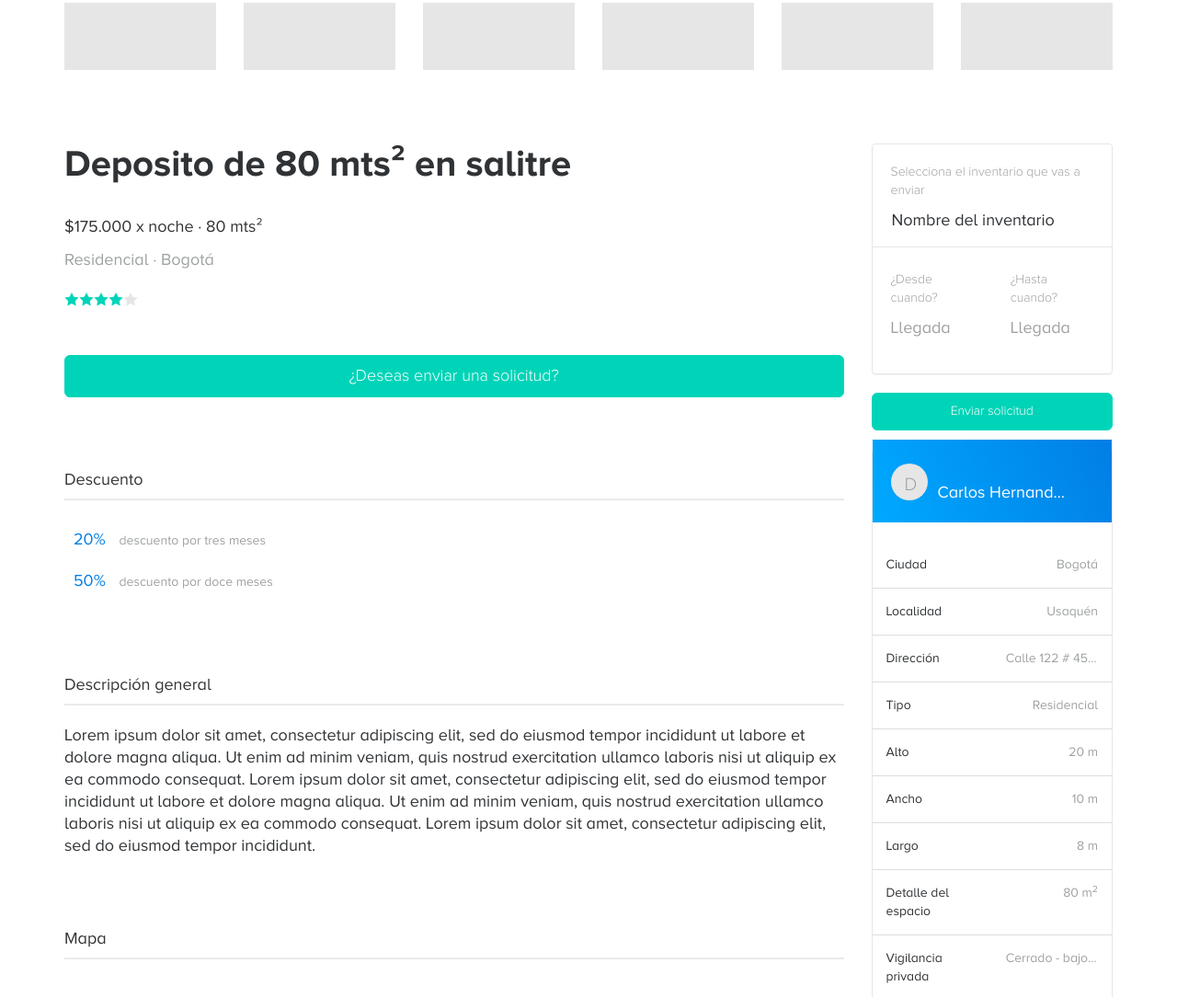
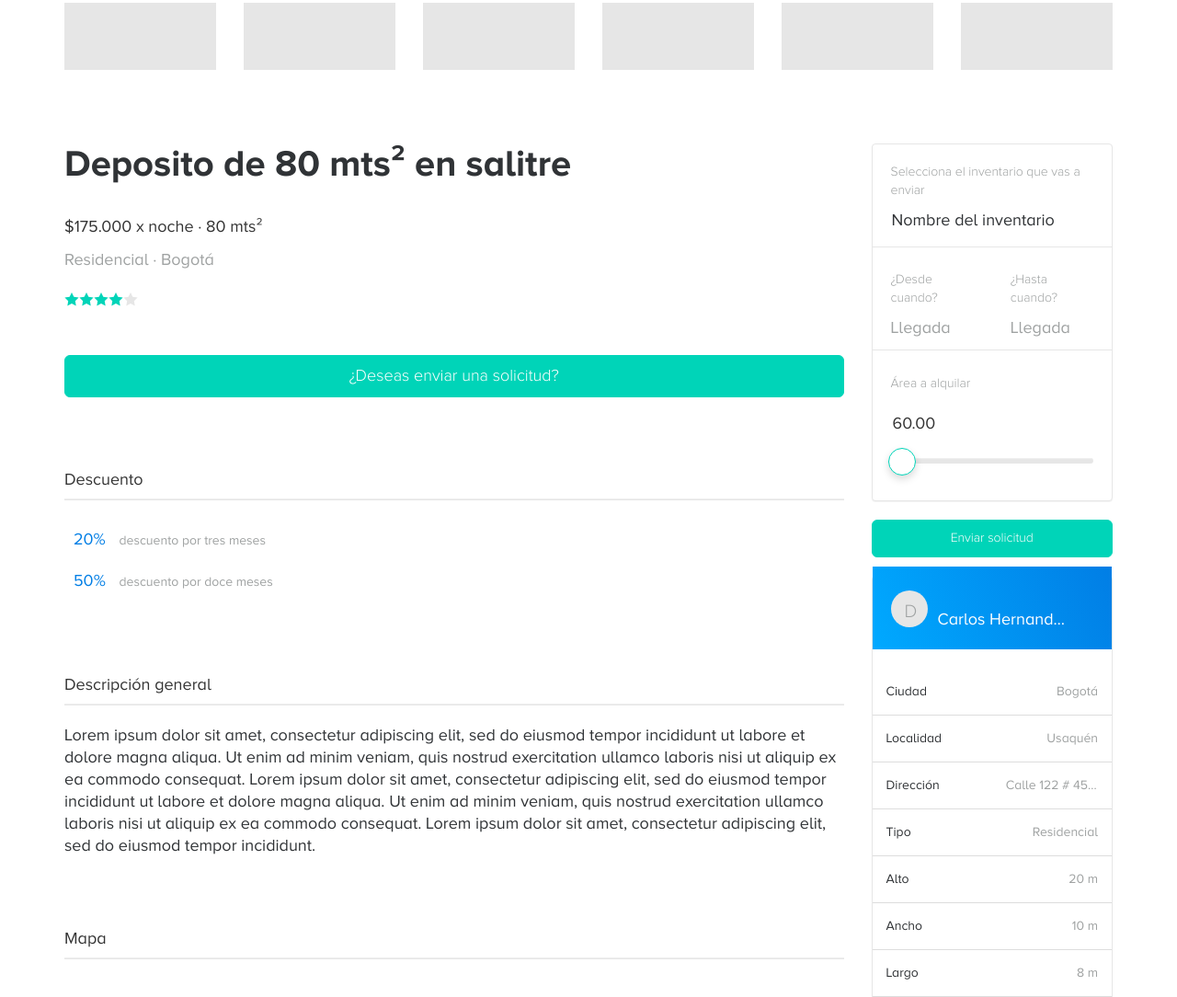
Before and after one commit to plusvaliamarket/storable, a website: page app/detalle.html in a window 1280 px wide. Shown: the part 637-1721 px from the top of the page at 92% size. Drawn offline with nearby package versions, Linux system fonts and the light colour scheme; files whose address does not match are found by name.

Commit message:
Slider para area

```diff
--- a/app/detalle.html
+++ b/app/detalle.html
@@ -13,6 +13,7 @@
     <link rel="stylesheet" href="css/swiper.min.css">
     <link rel="stylesheet" href="css/semantic.css">
     <link rel="stylesheet" href="css/bootstrap-datetimepicker.min.css">
+    <link rel="stylesheet" href="css/nouislider.min.css">
     <link rel="stylesheet" href="css/font-awesome.min.css">
 </head>
 <body id="layout-int">
@@ -415,6 +416,13 @@ debes completar tu registro.</span>
                       </div>
                     </div>
                   </div>
+                  <div class="form-group">
+                    <label>Área a alquilar</label>
+                    <div class="slider-stand">
+                      <input id="input-with-keypress-1" type="text">
+                     <div id="html5" class="noUi-target noUi-ltr noUi-horizontal"> </div>
+                    </div>
+                  </div>
 
             </div>
 
@@ -645,7 +653,35 @@ fácilmente tu inventario
 <script src="js/semantic.min.js"></script>
 <script type="text/javascript" src="js/moment.js"></script>
 <script type="text/javascript" src="js/bootstrap-datetimepicker.min.js"></script>
+<script type="text/javascript" src="js/nouislider.min.js"></script>
 
+<!--Range script-->
+  <script type="text/javascript">
+   var html5Slider = document.getElementById('html5');
+
+  var input1 = document.getElementById('input-with-keypress-1');
+  var inputs = [input1];
+
+noUiSlider.create(html5Slider, {
+  start: [ 60 ],
+
+  range: {
+    'min': 50,
+    'max': 200
+    }
+  });
+  html5Slider.noUiSlider.on('update', function( values, handle ) {
+    inputs[handle].value = values[handle];
+  });
+  function setSliderHandle(i, value) {
+  var r = [null,null];
+  r[i] = value;
+  html5Slider.noUiSlider.set(r);
+}
+
+
+
+  </script>
    <script>
   $(document)
     .ready(function() {
--- a/scss/layout/_containers.scss
+++ b/scss/layout/_containers.scss
@@ -269,7 +269,7 @@ aside .btn { margin-bottom: $marginBottom20;}
 textarea::selection, input::selection { color:$softGrey;}
 
 
-.panel .calendar-storable .form-group  { border-bottom: 0 none; overflow:visible;}
+.panel .calendar-storable .form-group  { border-bottom: 1px solid #e6e6e6 !important; overflow:visible;}
 
 .panel .form-group-last {clear:both}
 .panel label {font-size: $size14px;
@@ -519,10 +519,14 @@ textarea::selection, input::selection { color:$softGrey;}
 .main-search  .ui.popup .column {width: 100% !important; padding:0 !important;
 	text-align: left !important;
 	}
-.main-search .noUi-target{border-radius:100px; border:0 none;
-	background:$greylight;
-	  height: 6px;
-	  margin-bottom:$marginBottom30; }
+.slider-stand {margin:$marginTop10 0; }
+.slider-stand .noUi-target {margin-bottom: $marginTop10 !important}
+.slider-stand .noUi-base {top: -5px;}
+.slider-stand input {margin: 0 0 20px;height: 28px;}
+.noUi-target{border-radius:100px !important; border:0 none !important;
+	background:$greylight !important;
+	  height: 6px !important;
+	  margin-bottom:$marginBottom30 !important; }
 .main-search .column .btn {    padding: 6px 15px;}
 .main-search  .column .btn.btn-primary {
 	  @include btnStorable($menta,$menta,#fff);
@@ -545,17 +549,17 @@ textarea::selection, input::selection { color:$softGrey;}
 	}
 .main-search  .noUi-horizontal .noUi-handle {    top: -11px;}
 .main-search  .noUi-connect { background: $menta; box-shadow: none}
-.main-search .noUi-handle {
+.noUi-handle {
 	width: 30px !important;
   height: 30px !important;
-    border: 1px solid #D9D9D9;
-    border-radius: 100px;
-    background: #FFF;
-    cursor: default;
-      box-shadow: 0 4px 8px 0 rgba(0, 0, 0, 0.15);
-      border: solid 1px $menta;
-}
-.main-search  .noUi-handle:after, .main-search  .noUi-handle:before {display: none}
+    border: 1px solid #D9D9D9 !important;
+    border-radius: 100px !important;
+    background: #FFF !important;
+    cursor: default !important;
+      box-shadow: 0 4px 8px 0 rgba(0, 0, 0, 0.15) !important;
+      border: solid 1px $menta !important;
+}
+  .noUi-handle:after,  .noUi-handle:before {display: none !important}
 
 .main-search p { margin-bottom: $marginBottom20}
 .calendar-storable {
```
Also changed, not shown: app/css/app.css.
